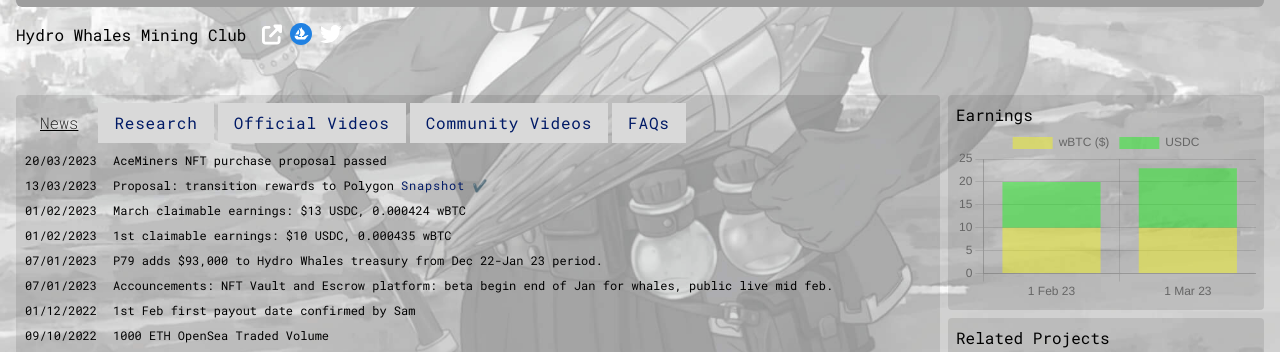
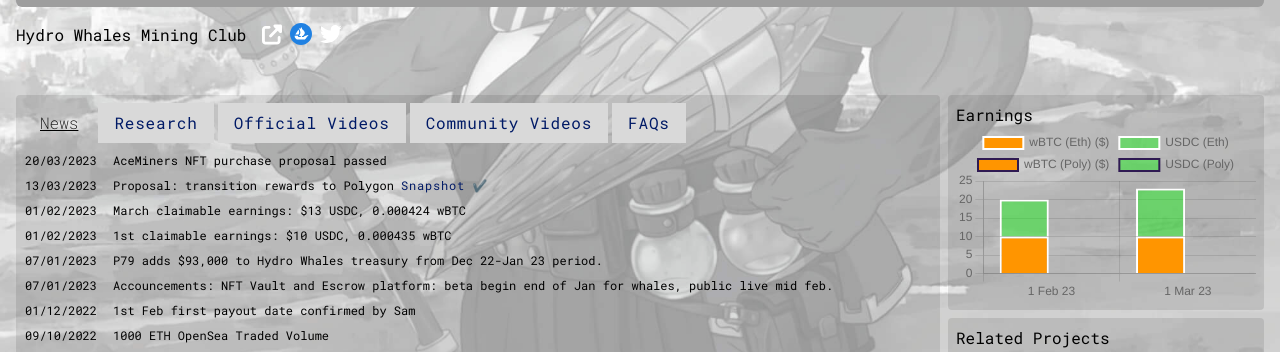
Before and after one commit to CryptoSafetySquad/website, a Next.js app: page /projects/hydro-whales in a window 1280 px wide. Shown: the part 522-874 px from the top of the page. Built offline with nearby package versions, Linux system fonts and the light colour scheme; grey boxes are pictures that could not be loaded.

Commit message:
Update earningsEntries to show tokens on different chains.

```diff
--- a/data/projects/aceminers/earnings.ts
+++ b/data/projects/aceminers/earnings.ts
@@ -1,7 +1,7 @@
 import type { EarningsEntry } from "../../../types/EarningsEntry";
 
 const earnings: EarningsEntry[] = [
-  { label: 'Oct 22', date: '2022-10-20', amount: 16 }
+  { label: 'Oct 22', date: '2022-10-20', polygon: { weth: 15.5 } }
 ]
 
 export default earnings
--- a/data/projects/hydrowhales/earnings.ts
+++ b/data/projects/hydrowhales/earnings.ts
@@ -1,15 +1,8 @@
-export type HydroWhaleEarningsEntry = {
-  label: string;
-  date: string;
-  usdc: number;
-  wbtc: number;
-  notes?: string;
-  amount?: number;
-}
+import type { EarningsEntry } from "../../../types/EarningsEntry"
 
-const earnings: HydroWhaleEarningsEntry[] = [
-  { label: '1 Feb 23', date: '2023-02-01', usdc: 10, wbtc: 10, amount: 20.00, notes: '$10 USDC, 0.000435 wBTC' },
-  { label: '1 Mar 23', date: '2023-03-01', usdc: 13, wbtc: 10, amount: 23.00, notes: '$13 USDC, 0.000424 wBTC' },
+const earnings: EarningsEntry[] = [
+  { label: '1 Feb 23', date: '2023-02-01', ethereum: { usdc: 10, wbtc: 10 }, amount: 20.00, notes: '$10 USDC, 0.000435 wBTC' },
+  { label: '1 Mar 23', date: '2023-03-01', ethereum: { usdc: 13, wbtc: 10 }, amount: 23.00, notes: '$13 USDC, 0.000424 wBTC' },
 ]
 
 export default earnings
--- a/pages/projects/aceminers.tsx
+++ b/pages/projects/aceminers.tsx
@@ -1,5 +1,5 @@
 import type { NextPage } from 'next'
-import { Line } from 'react-chartjs-2';
+import { Bar, Line } from 'react-chartjs-2';
 import Link from 'next/link'
 import {
   Chart as ChartJS,
@@ -7,6 +7,7 @@
   LinearScale,
   PointElement,
   LineElement,
+  BarElement,
   Title,
   Tooltip,
   Legend,
@@ -29,6 +30,7 @@
   LinearScale,
   PointElement,
   LineElement,
+  BarElement,
   Title,
   Tooltip,
   Legend
@@ -53,12 +55,15 @@
   const chartHeight = '175px'
   return (
     <div style={{ height: chartHeight }}>
-      <Line
+      <Bar
         options={{
           maintainAspectRatio: false,
           scales: {
+            x: {
+              stacked: true,
+            },
             y: {
-              beginAtZero: true
+              stacked: true,
             }
           }
         }}
@@ -66,10 +71,34 @@
           labels: labels,
           datasets: [
             {
-              label: title,
-              data: data,
-              // borderColor: '#b49b68',
-              // backgroundColor: '#b49b68',
+              label: 'wETH (Polygon)',
+              data: data.polygon.weth,
+              borderWidth: 2,
+              borderRadius: 0,
+              borderColor: '#2f1a52', // Polygon Purple
+              backgroundColor: '#fff',
+              stack: 'SingleReward'
+            },
+            {
+              label: 'KDA',
+              data: data.kda,
+              // borderColor: '#2f1a52',
+              backgroundColor: '#ED098F', // KDA Pink
+              stack: 'Multi'
+            },
+            {
+              label: 'LTC',
+              data: [],
+              borderColor: '',
+              backgroundColor: '#88cbf5',
+              stack: 'Multi'
+            },
+            {
+              label: 'Nervos',
+              data: [],
+              borderColor: '',
+              backgroundColor: '#18efb1',
+              stack: 'Multi'
             }
           ],
         }}
@@ -80,8 +109,12 @@
 
 const StatsContent = () => {
   // Compile earnings data
-  const earningsData: { labels: string[]; data: number[] } = { labels: [], data: [] }
-  earnings.forEach(value => { earningsData.labels.push(value.label); earningsData.data.push(value.amount) })
+  const earningsData: { labels: string[]; polygon: { weth: number[] }, kda: number[] } = { labels: [], polygon: { weth: [] }, kda: [] }
+  earnings.forEach(value => {
+    earningsData.labels.push(value.label);
+    if (typeof value.polygon?.weth == 'number') { earningsData.polygon.weth.push(value.polygon.weth) } else { earningsData.polygon.weth.push(0) }
+    if (typeof value.kda == 'number') { earningsData.kda.push(value.kda) } else { earningsData.kda.push(0) }
+  })
 
   const dollarIcon = <ModeSwitchingIcon size={12} filename='dollar-sign' />
 
@@ -93,24 +126,14 @@
         <Chart
           labels={earningsData.labels}
           title='Earnings'
-          data={earningsData.data}
+          data={earningsData}
         />
         <div className='flex justify-between'>
-        <span>Average: ${average(earningsData.data)}</span>
-        <span>Latest: ${earningsData.data[earningsData.data.length - 1]}</span>
+        <span>Average: ${average(earningsData.polygon.weth)}</span>
+        <span>Latest: ${earningsData.polygon.weth[earningsData.polygon.weth.length - 1]}</span>
         </div>
 
       </div>
-
-      {/* TVL
-      <div className='card'>
-        <h2>TVL</h2>
-        <P79Chart
-          labels={tvlData.labels}
-          title='TVL'
-          data={tvlData.data}
-        />
-      </div> */}
     </>
   )
 }
--- a/pages/projects/hydro-whales.tsx
+++ b/pages/projects/hydro-whales.tsx
@@ -29,6 +29,7 @@
 
 import type { Project } from '../../types/project';
 import type { HydroWhaleEarningsEntry } from '../../data/projects/hydrowhales/earnings';
+import type { EarningsEntry } from '../../types/EarningsEntry';
 
 ChartJS.register(
   CategoryScale,
@@ -130,14 +131,40 @@
             //   backgroundColor: 'rgba(100, 100, 255, 0.4)'
             // },
             {
-              label: 'wBTC ($)',
-              data: data.wbtc,
-              backgroundColor: 'rgba(255, 255, 0, 0.4)'
+              label: 'wBTC (Eth) ($)',
+              data: data.ethereum.wbtc,
+              backgroundColor: '#FF9500',
+              borderColor: '#fff',
+              borderWidth: 2,
+              borderRadius: 0,
+              stack: 'Ethereum ERC-20'
             },
             {
-              label: 'USDC',
-              data: data.usdc,
-              backgroundColor: 'rgba(0, 255, 0, 0.4)'
+              label: 'USDC (Eth)',
+              data: data.ethereum.usdc,
+              backgroundColor: 'rgba(0, 255, 0, 0.4)',
+              borderColor: '#fff',
+              borderWidth: 2,
+              borderRadius: 0,
+              stack: 'Ethereum ERC-20'
+            },
+            {
+              label: 'wBTC (Poly) ($)',
+              data: data.polygon.wbtc,
+              borderColor: '#2f1a52', // Polygon Purple
+              borderWidth: 2,
+              borderRadius: 0,
+              backgroundColor: '#FF9500',
+              stack: 'Polygon'
+            },
+            {
+              label: 'USDC (Poly)',
+              data: data.polygon.usdc,
+              borderColor: '#2f1a52', // Polygon Purple
+              borderWidth: 2,
+              borderRadius: 0,
+              backgroundColor: 'rgba(0, 255, 0, 0.4)',
+              stack: 'Polygon'
             }
           ],
         }}
@@ -150,12 +177,14 @@
   if (!project.earnings) { return null }
 
   // Compile earnings data
-  const earningsData: { labels: string[]; wbtc: number[]; usdc: number[]; total: number[]; } = { labels: [], wbtc: [], usdc: [], total: [] }
-  project.earnings.forEach((entry: HydroWhaleEarningsEntry) => {
+  const earningsData: { labels: string[]; ethereum: { wbtc: number[]; usdc: number[]; }; polygon: { wbtc: number[]; usdc: number[]; }; total: number[]; } = {
+    labels: [], ethereum: { wbtc: [], usdc: [] }, polygon: { wbtc: [], usdc: [] }, total: []
+  }
+  project.earnings.forEach((entry: EarningsEntry) => {
     earningsData.labels.push(entry.label);
-    earningsData.usdc.push(entry.usdc);
-    earningsData.wbtc.push(entry.wbtc);
-    earningsData.total.push(entry.wbtc + entry.usdc);
+    earningsData.ethereum.usdc.push(entry.ethereum?.usdc || 0);
+    earningsData.ethereum.wbtc.push(entry.ethereum?.wbtc || 0);
+    earningsData.total.push((entry.ethereum?.wbtc || 0) + (entry.ethereum?.usdc || 0));
   })
 
   return (
```
Also changed, not shown: types/EarningsEntry.ts (+25 -1 lines).
